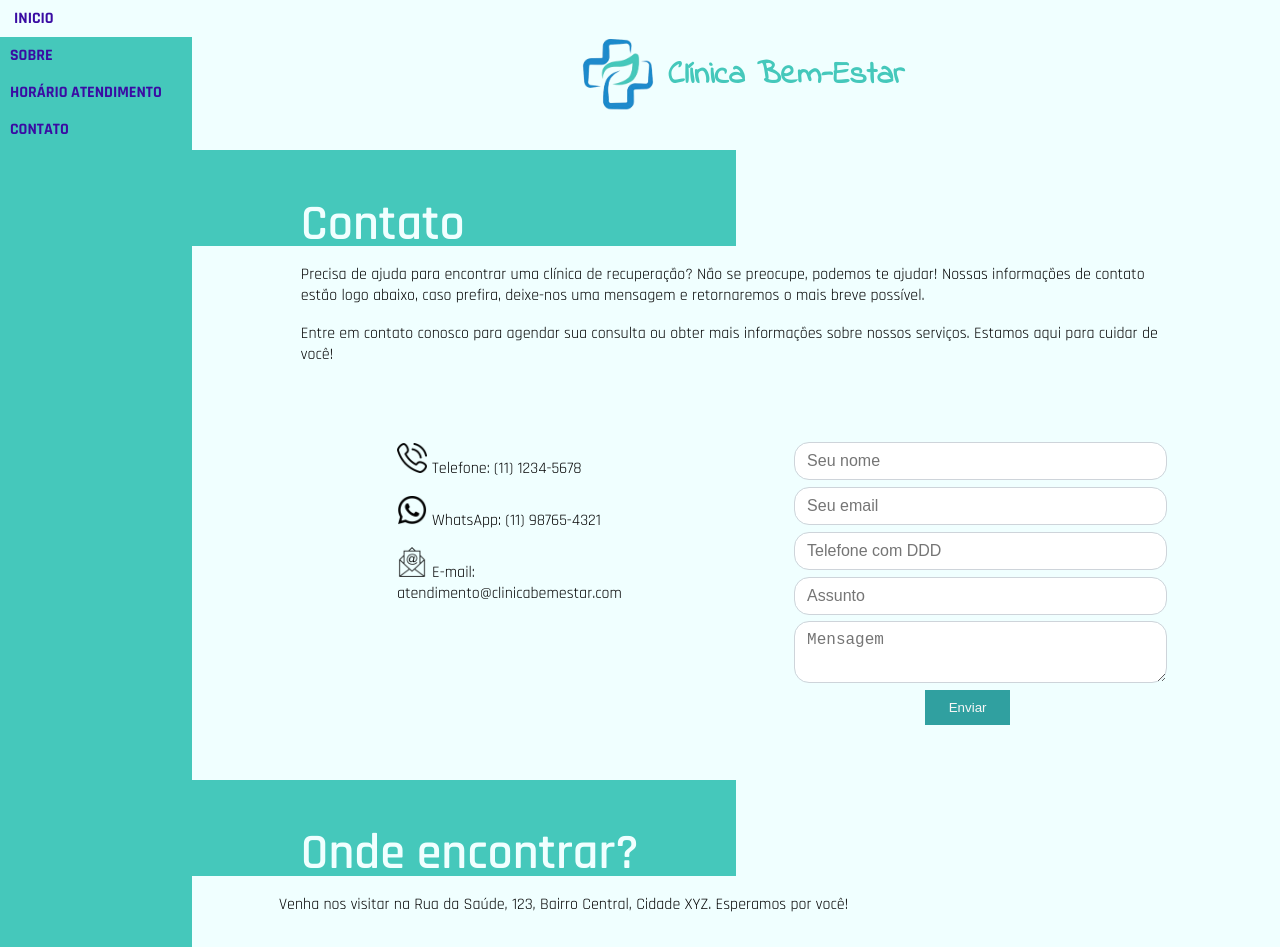
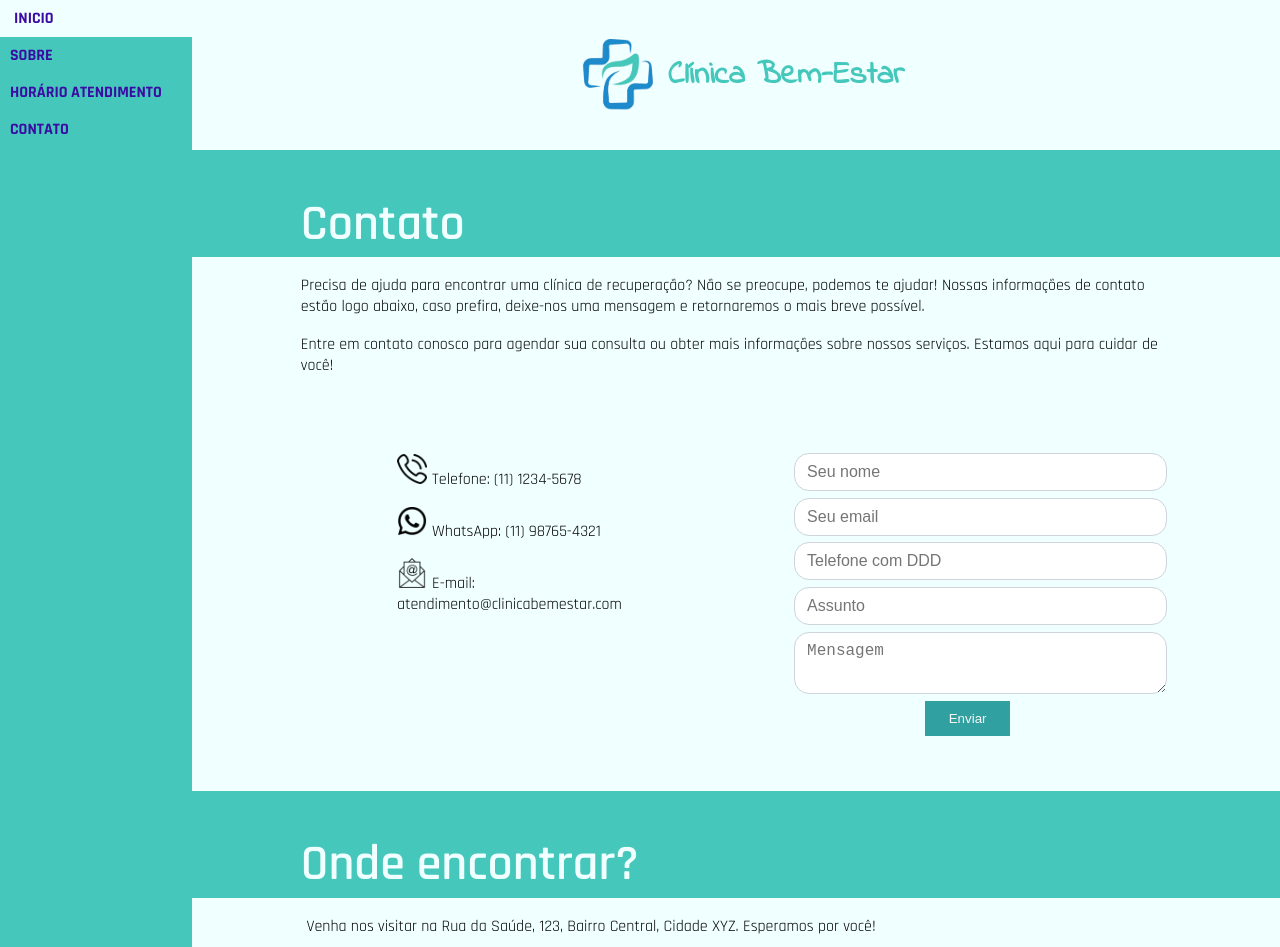
Before and after one commit to lucasrangelps/clinica-medica-projeto-html-dio, a plain HTML site: page src/paginaContato/contato.html in a window 1280 px wide. Shown: the top 947 px of the page. Drawn offline with Linux system fonts and the light colour scheme; grey boxes are pictures that could not be loaded.

Commit message:
update css pagina contato
update tamanho background titulo pagina contato

```diff
--- a/src/paginaContato/contato.html
+++ b/src/paginaContato/contato.html
@@ -76,7 +76,7 @@
                     <h2 class="titulocontato">Onde encontrar?</h2>
                 </div>
                 <div class="endereco">
-                <p class="textocontato">Venha nos visitar na Rua da Saúde, 123, Bairro Central, Cidade XYZ. Esperamos por você!</p>
+                <p class="textocontatomapa">Venha nos visitar na Rua da Saúde, 123, Bairro Central, Cidade XYZ. Esperamos por você!</p>
                 <iframe src="https://www.google.com/maps/embed?pb=!1m18!1m12!1m3!1d3926.2740300120904!2d-48.328719624043956!3d-10.239468889878546!2m3!1f0!2f0!3f0!3m2!1i1024!2i768!4f13.1!3m3!1m2!1s0x933b3570089a9c63%3A0x8e5166381514ca87!2sLugar%20Aleat%C3%B3rio!5e0!3m2!1spt-BR!2sbr!4v1721612752999!5m2!1spt-BR!2sbr" width="900" height="450" style="border:0;" allowfullscreen="" loading="lazy" referrerpolicy="no-referrer-when-downgrade"></iframe>
             </div>
 
--- a/src/paginaContato/styleContato.css
+++ b/src/paginaContato/styleContato.css
@@ -21,18 +21,24 @@
     margin-top: 2%;
 }
 
+.textocontatomapa {
+    font-family: "Rajdhani", sans-serif;
+    margin-top: 2%;
+    margin-left: 3%;
+}
+
 .titulocontato {
     font-family: "Rajdhani", sans-serif;
     font-size: 50px;
     font-weight: 600;
     color: azure;
-    margin-left: 20%;
+    margin-left: 10%;
     margin-bottom: 20%;
 }
 
 .titulofundo {
     height: 5%;
-    width: 50%;
+    width: 100%;
     background: #45C8BB;
 }
 
```
